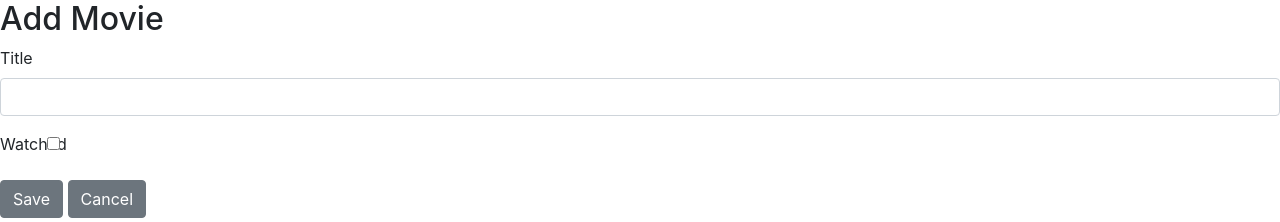
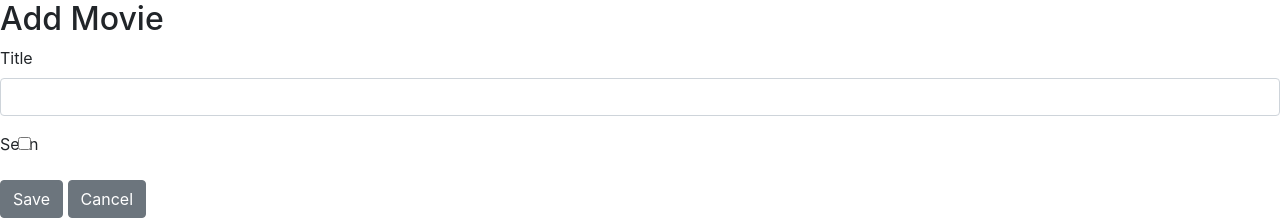
Before and after one commit to mrjink/academy-movies-frontend-react, a React (Create React App) app: page /new in a window 1280 px wide. Shown: the top 222 px of the page. Built offline with nearby package versions, Linux system fonts and the light colour scheme.

Commit message:
Change label from Watched to Seen.

```diff
--- a/src/MovieEdit.js
+++ b/src/MovieEdit.js
@@ -78,7 +78,7 @@ class MovieEdit extends Component {
                                onChange={this.handleChange}/>
                     </FormGroup>
                     <FormGroup>
-                        <Label for="watched">Watched</Label>
+                        <Label for="watched">Seen</Label>
                         <Input type="checkbox" name="watched" id="watched" checked={this.state.movie.watched}
                                onChange={this.handleChange}/>
                     </FormGroup>
--- a/src/Movies.js
+++ b/src/Movies.js
@@ -57,7 +57,7 @@ class Movies extends Component {
                     <thead>
                     <tr>
                         <th>Title</th>
-                        <th>Watched</th>
+                        <th>Seen</th>
                         <th>Edit</th>
                         <th>Delete</th>
                     </tr>
```
